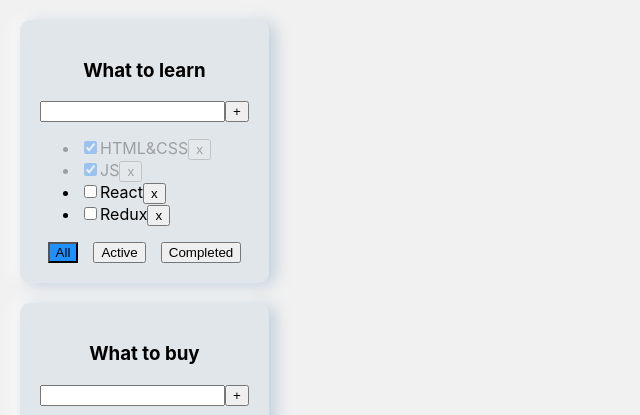
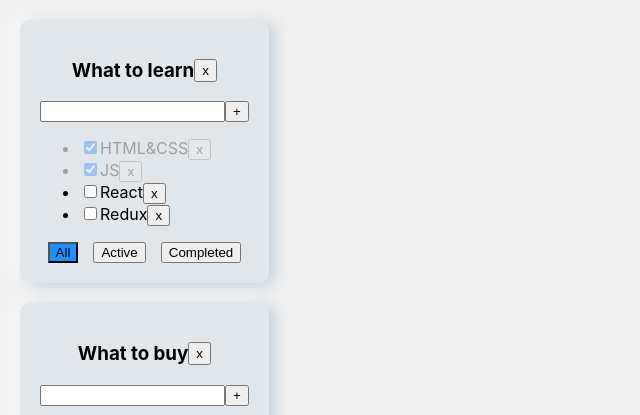
Before and after one commit to Kirill2603/mytodolist, a React (Create React App) app: page / in a window 1280 px wide. Shown: the top 415 px of the page, without its empty margins (0-640 px from the left). Built offline with nearby package versions, Linux system fonts and the light colour scheme.

Commit message:
Kabzda 5 add Delete TodoList Button

```diff
--- a/src/App.tsx
+++ b/src/App.tsx
@@ -61,6 +61,13 @@ function App() {
         setTasks({...tasks})
     }
 
+    let removeTodoList = (todoListId: string) => {
+        let filteredTodoList = todoLists.filter(todoList => todoList.id !== todoListId)
+        setTodoLists(filteredTodoList)
+        delete tasks[todoListId]
+        setTasks({...tasks})
+    }
+
     let todoListId1 = v1()
     let todoListId2 = v1()
 
@@ -112,6 +119,7 @@ function App() {
                             addTask={addTask}
                             changeStatus={changeStatus}
                             filter={todoList.filter}
+                            removeTodoList={removeTodoList}
                         />
                     )
                 })
--- a/src/components/TodoList.tsx
+++ b/src/components/TodoList.tsx
@@ -17,6 +17,7 @@ type TodoListPropsType = {
     addTask: (title: string, todolistId: string) => void
     changeStatus: (id: string, isDone: boolean, todolistId: string) => void
     filter: FilterValuesType
+    removeTodoList: (todoListId: string) => void
 }
 
 export const TodoList: React.FC<TodoListPropsType> = (
@@ -28,7 +29,8 @@ export const TodoList: React.FC<TodoListPropsType> = (
         changeFilter,
         addTask,
         changeStatus,
-        filter
+        filter,
+        removeTodoList
     }) => {
 
     const [newTaskTitle, setNewTaskTitle] = useState('')
@@ -51,12 +53,15 @@ export const TodoList: React.FC<TodoListPropsType> = (
             setNewTaskTitle('')
 
         } else setError(true)
+    }
 
+    const removeTodoListHandler = () => {
+      removeTodoList(id)
     }
 
     return (
         <div className={s.TodoListWrapper}>
-            <h3>{title}</h3>
+            <h3>{title}<button onClick={removeTodoListHandler}>x</button></h3>
             <div>
                 <input value={newTaskTitle}
                        className={error ? s.error : ''}
```
